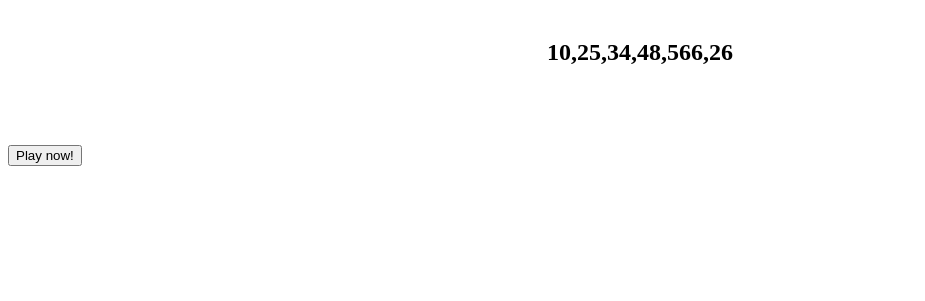
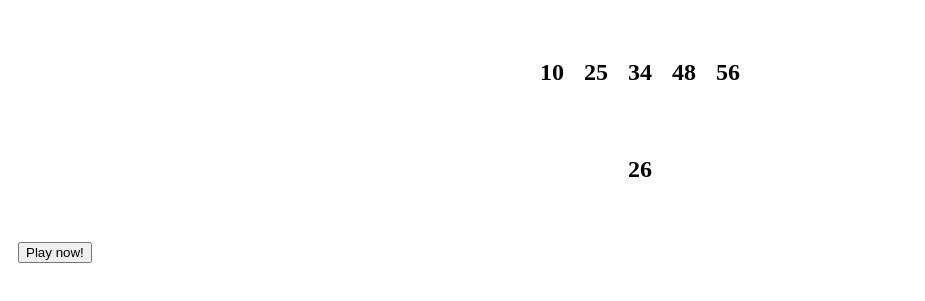
Before and after one commit to WilleniumFalcon91/LotteryApp, a plain HTML site: page index.html in a window 1280 px wide. Both pictures are taken after a click on the button "Play now!". Shown: the part 61-362 px from the top of the page, without its empty margins (0-925 px from the left). Drawn offline with Linux system fonts and the light colour scheme.

Commit message:
Distinguishes individual lotto numbers

```diff
--- a/index.html
+++ b/index.html
@@ -10,11 +10,21 @@
 <body>
     <h1>Generate Your Winning Numbers</h1>
     <div data-luckyNumbers="target">
+        <div>
         <h2 class="number"></h2>
-        <h2 class="number"></h2>
-        <h2 class="number"></h2>
-        <h2 class="number"></h2>
-        <h2 class="number"></h2>
+        </div>
+        <div>
+            <h2 class="number"></h2>
+        </div>
+        <div>
+            <h2 class="number"></h2>
+        </div>
+        <div>
+            <h2 class="number"></h2>
+        </div>
+        <div>
+            <h2 class="number"></h2>
+        </div>
     </div>
     <div data-powerball="target">
         <h2 class="number" data-ballz2="target"></h2>
--- a/scripts/main.js
+++ b/scripts/main.js
@@ -11,7 +11,7 @@ function firstNumberSet() {
 function secondNumberSet() {
     var nums = {};
 
-    while (Object.keys(nums).length < 2) {
+    while (Object.keys(nums).length < 1) {
       var rando = randomSecondNumber();
       nums[rando] = true;
     }
@@ -29,14 +29,29 @@ function randomSecondNumber(){
 }
 
 
-function buildDiv () {
+function buildDiv1 () {
     var displayNumbers = document.querySelector('[data-luckyNumbers="target"]');
-    var nums = addNumbers();
+    var nums = firstNumberSet();
+    var i = 0;
     nums.forEach(function (num) {
-        var element = document.createElement('h2');
-        element.setAttribute('class', 'number');
+        var element = document.querySelectorAll('h2')[i];
+        // element.setAttribute('class', 'number');
         element.textContent = num;
-        displayNumbers.appendChild(element);
+        i++;
+        // displayNumbers.appendChild(element);
+    })
+}
+
+function buildDiv2 () {
+    var displayNumbers = document.querySelector('[data-powerball="target"]');
+    var nums = secondNumberSet();
+    var i = 0;
+    nums.forEach(function (num) {
+        var element = document.querySelectorAll('[data-ballz2="target"]')[i];
+        // element.setAttribute('class', 'number');
+        element.textContent = num;
+        i++;
+        // displayNumbers.appendChild(element);
     })
 }
 
@@ -45,17 +60,32 @@ function addListener() {
     var pushButton = document.querySelector('[data-button="trigger"]');
     pushButton.addEventListener('click', function (event) {
         event.preventDefault;
-        buildDiv();
+        buildDiv1();
+        buildDiv2();
     })
 };
 
 
-function addNumbers() {
-    var allTheNumbers = [];
-    allTheNumbers.push(firstNumberSet());
-    allTheNumbers.push(secondNumberSet());
-    return allTheNumbers;
-};
+
+// function addNumbers() {
+//     var allTheNumbers = [];
+//     allTheNumbers = [];
+//     allTheNumbers.push(firstNumberSet());
+//     allTheNumbers.push(secondNumberSet());
+//     return allTheNumbers;
+// };
+
+// function resetNumbers(){
+//     var displayNumbers = document.querySelector('[data-luckyNumbers="target"]');
+//     var nums = addNumbers();
+//     nums.forEach(function (num) {
+//         var element = document.removeElement('h2');
+//         element.setAttribute('class', 'number');
+//         element.textContent = num;
+//         displayNumbers.removeChild(element);
+//     });
+// }
+
 
 function doTheThing () {
     addListener();
--- a/stylesheets/main.css
+++ b/stylesheets/main.css
@@ -1,6 +1,11 @@
 [data-luckyNumbers="target"] {
     display: flex;
     justify-content: center;
+
+}
+
+div {
+    padding: 10px;
 }
 
 [data-ballz2="target"] {
```
